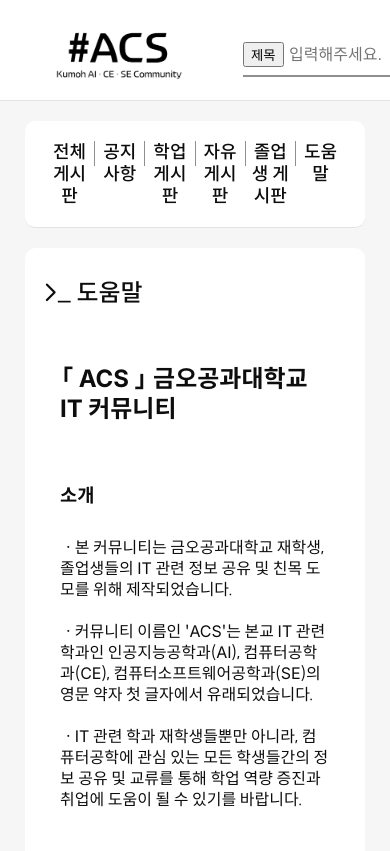
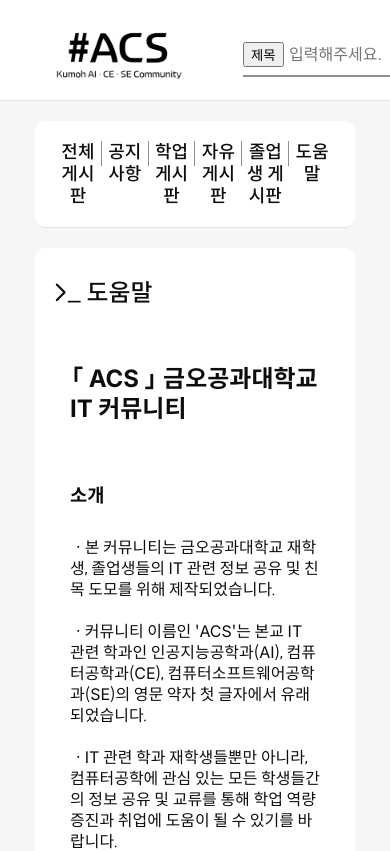
Before and after one commit to jkc-mycode/KIT-CE-CS-Frontend, a React (Create React App) app: page /about in a window 390 px wide. Shown: the top 851 px of the page. Built offline with nearby package versions, Linux system fonts and the light colour scheme.

Commit message:
22.08.28 UI 반응형 수정

```diff
--- a/src/App.css
+++ b/src/App.css
@@ -8,7 +8,7 @@ body {
 /* --------------- 틀 --------------- */
 
 .viewSection {
-    width: 80%;
+    width: calc(80% + 20px);
 
     max-width: 1300px;
     min-width: 340px;
@@ -29,12 +29,10 @@ body {
     flex: 30%;
     min-width: 300px;
 }
-.margin {
-    flex-basis: 20px;
-    max-width: 20px;
-}
 
 .box {
+    margin-left: 10px;
+    margin-right: 10px;
     margin-bottom: 20px;
     border: 0px;
     border-bottom: 1px solid #73737333;
--- a/src/Components/menubar.css
+++ b/src/Components/menubar.css
@@ -1,7 +1,7 @@
 .menubar{
     display: flex;
 
-    margin : 20px auto;
+    margin-top: 20px;
     text-align: center;
     font-weight: 500;
     color: rgba(115, 115, 115);
```
